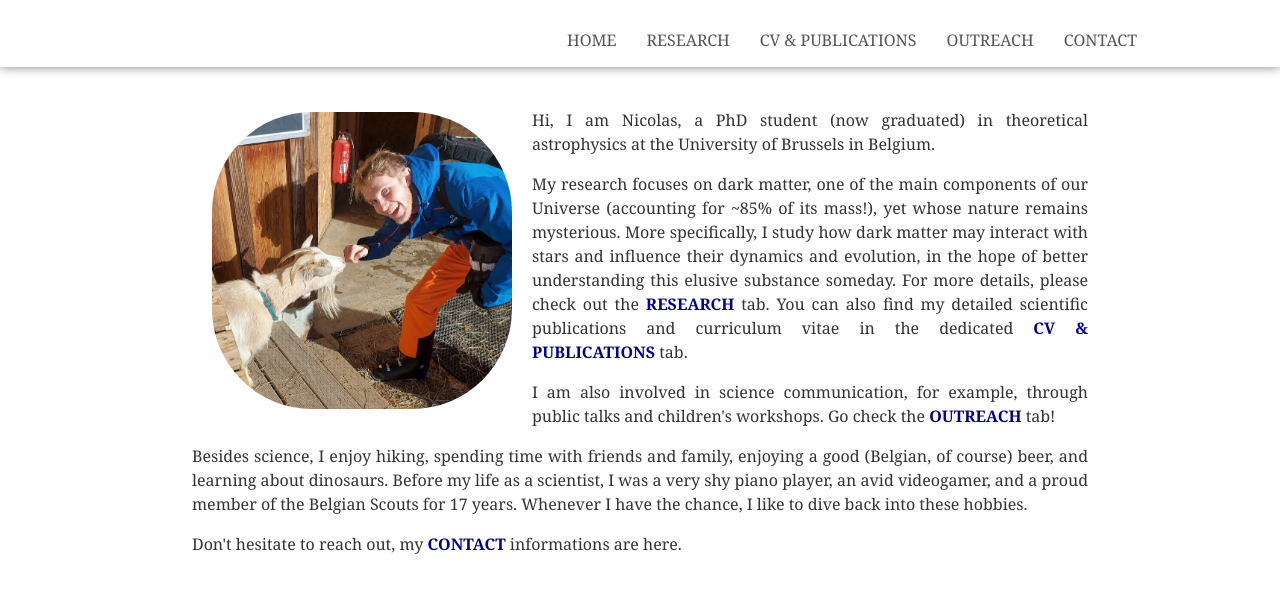
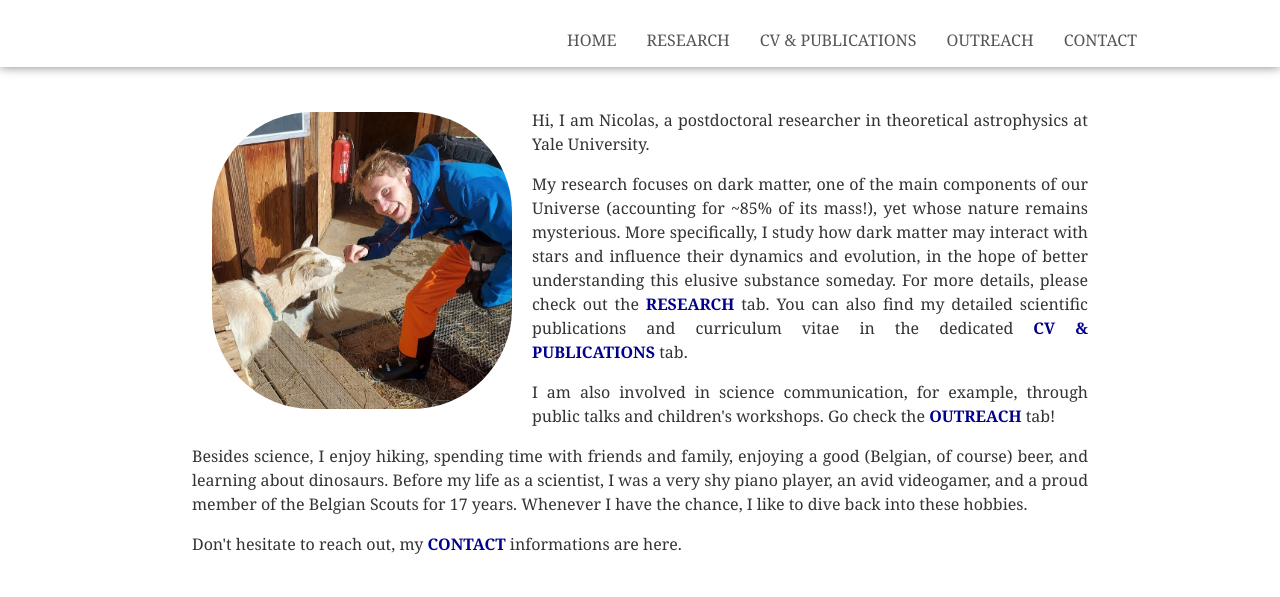
Before and after one commit to nicolasesser/nicolasesser.github.io, a Jekyll site: the page built from index.html, in a window 1280 px wide. Shown: the part 320-917 px from the top of the page. Built offline with Jekyll 4.4.1, drawn with Linux system fonts in a browser that asks for light colours.

Commit message:
update index

```diff
--- a/index.html
+++ b/index.html
@@ -15,7 +15,7 @@ header-image: images/header_index.jpg
 </div>
 
 <p>
-Hi, I am Nicolas, a PhD student (now graduated) in theoretical astrophysics at the University of Brussels in Belgium.
+Hi, I am Nicolas, a postdoctoral researcher in theoretical astrophysics at Yale University.
 </p>
 
 <p>
```
